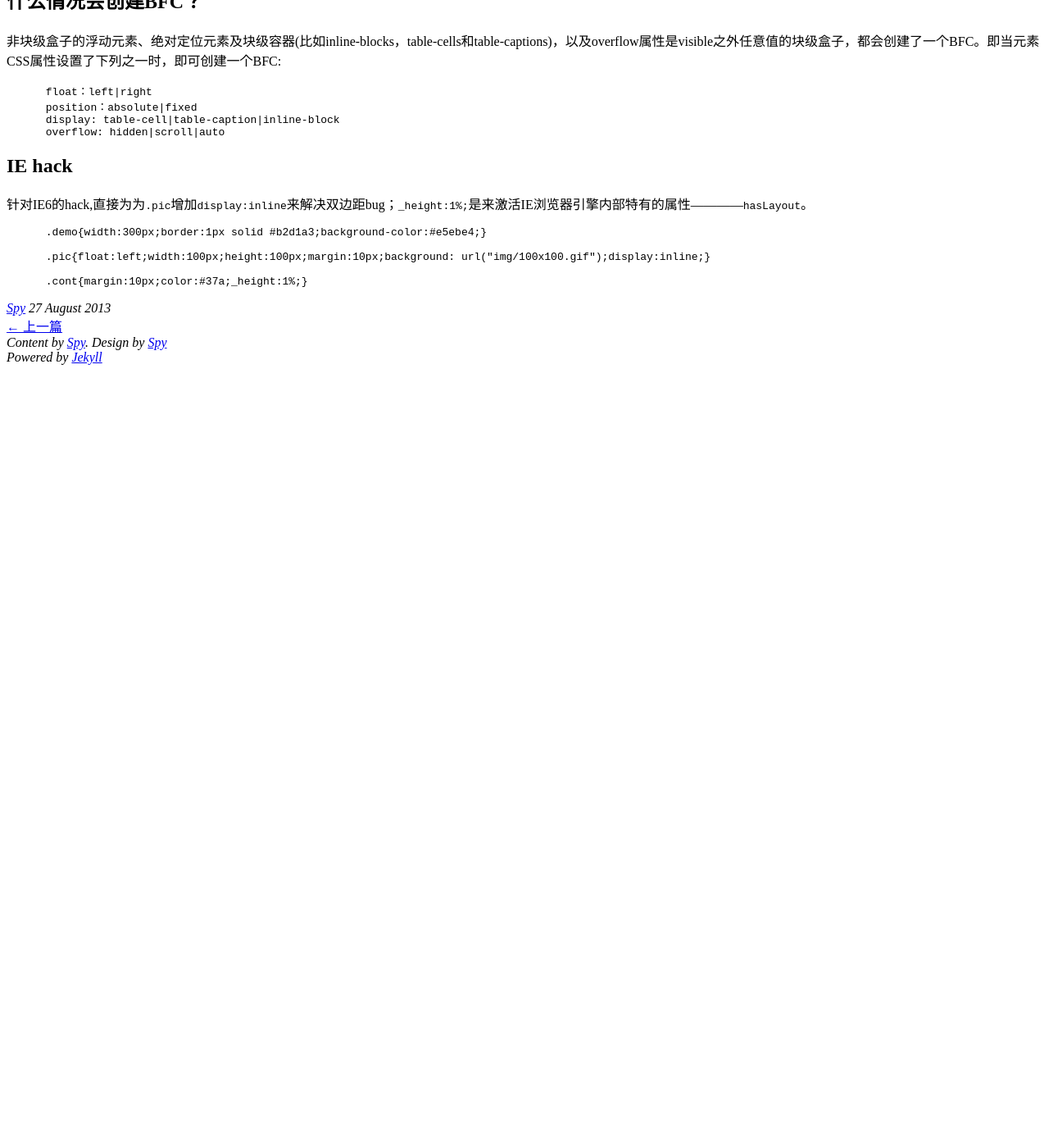
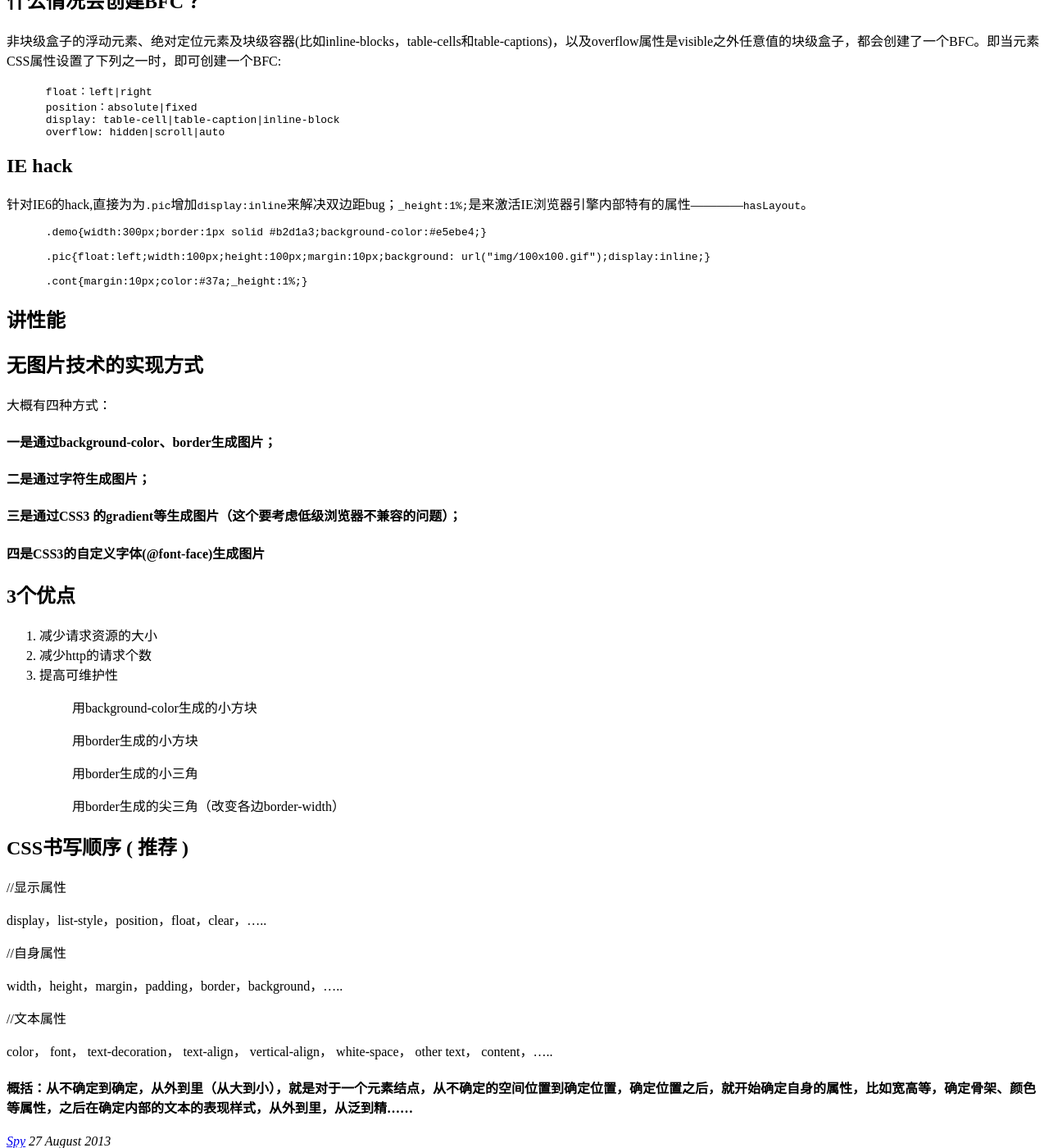
Before and after one commit to pigerla/pigerla.github.com, a Jekyll site: the page built from _posts/2013-08-27-前端分享会之讲CSS.md, in a window 1280 px wide and 1400 px high, scrolled down 2393 px. Shown: the whole window at 82% size. Built offline with Jekyll 4.4.1, drawn with Linux system fonts in a browser that asks for light colours; comment, search, counter and statistics services are not loaded; before the commit the page ends 2846 px from its top, so only the background shows below that.

Commit message:
更新内容

```diff
--- a/_posts/2013-08-27-前端分享会之讲CSS.md
+++ b/_posts/2013-08-27-前端分享会之讲CSS.md
@@ -104,3 +104,51 @@ tags : [CSS, BFC, 无图片技术, 前端分享会]
  .cont{margin:10px;color:#37a;_height:1%;}
 
 {% endhighlight %}
+
+## 讲性能 ##
+
+## 无图片技术的实现方式 ##
+
+大概有四种方式：
+#### 一是通过background-color、border生成图片； ####
+#### 二是通过字符生成图片； ####
+#### 三是通过CSS3 的gradient等生成图片（这个要考虑低级浏览器不兼容的问题）； ####
+#### 四是CSS3的自定义字体(@font-face)生成图片 ####
+
+## 3个优点 ##
+
+1. 减少请求资源的大小
+2. 减少http的请求个数
+3. 提高可维护性
+> 用background-color生成的小方块
+>
+> 用border生成的小方块
+>
+> 用border生成的小三角
+>
+> 用border生成的尖三角（改变各边border-width）
+>
+
+## CSS书写顺序 ( 推荐 ) ##
+
+
+//显示属性
+
+display，list-style，position，float，clear，.....
+
+//自身属性
+
+width，height，margin，padding，border，background，.....
+
+//文本属性
+
+color，
+font，
+text-decoration，
+text-align，
+vertical-align，
+white-space，
+other text，
+content，.....
+
+#### 概括：从不确定到确定，从外到里（从大到小），就是对于一个元素结点，从不确定的空间位置到确定位置，确定位置之后，就开始确定自身的属性，比如宽高等，确定骨架、颜色等属性，之后在确定内部的文本的表现样式，从外到里，从泛到精…… ####
```
